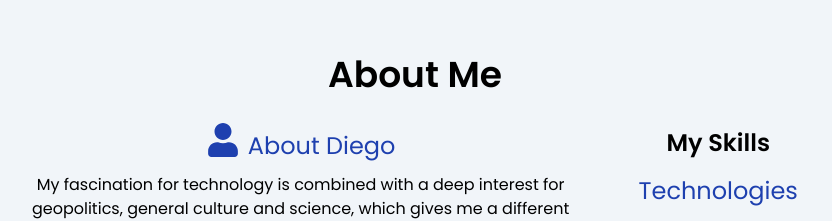
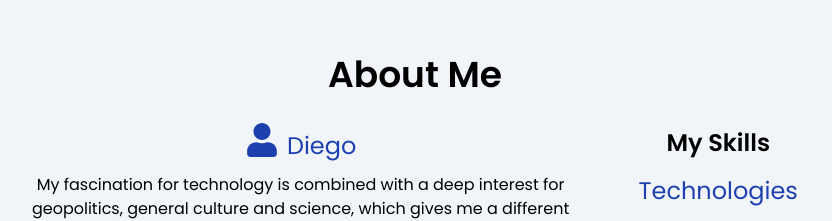
Before and after one commit to DiegoMarulandaB/Portfolio, a Next.js app: page / in a window 1280 px wide. Shown: the part 3340-3561 px from the top of the page, without its empty margins (225-1057 px from the left). Built offline with nearby package versions, Linux system fonts and the light colour scheme.

Commit message:
refactor: :fire: remove the span line with about

```diff
--- a/src/components/About/About.tsx
+++ b/src/components/About/About.tsx
@@ -15,7 +15,7 @@ const About = () => {
             <div className="flex flex-col mx-2 mr-2">
               <div className="flex items-center text-center justify-center">
                 <FaUser className="text-blue-800 dark:text-amber-200 text-2xl mt-1 mb-4" size={34} />
-                <span className="text-blue-800 dark:text-amber-200 text-2xl ml-2">About Diego</span>
+                <span className="text-blue-800 dark:text-amber-200 text-2xl ml-2">Diego</span>
               </div>
               <div className="[&>p]:mb-4 text-center">
                 <p>
```
